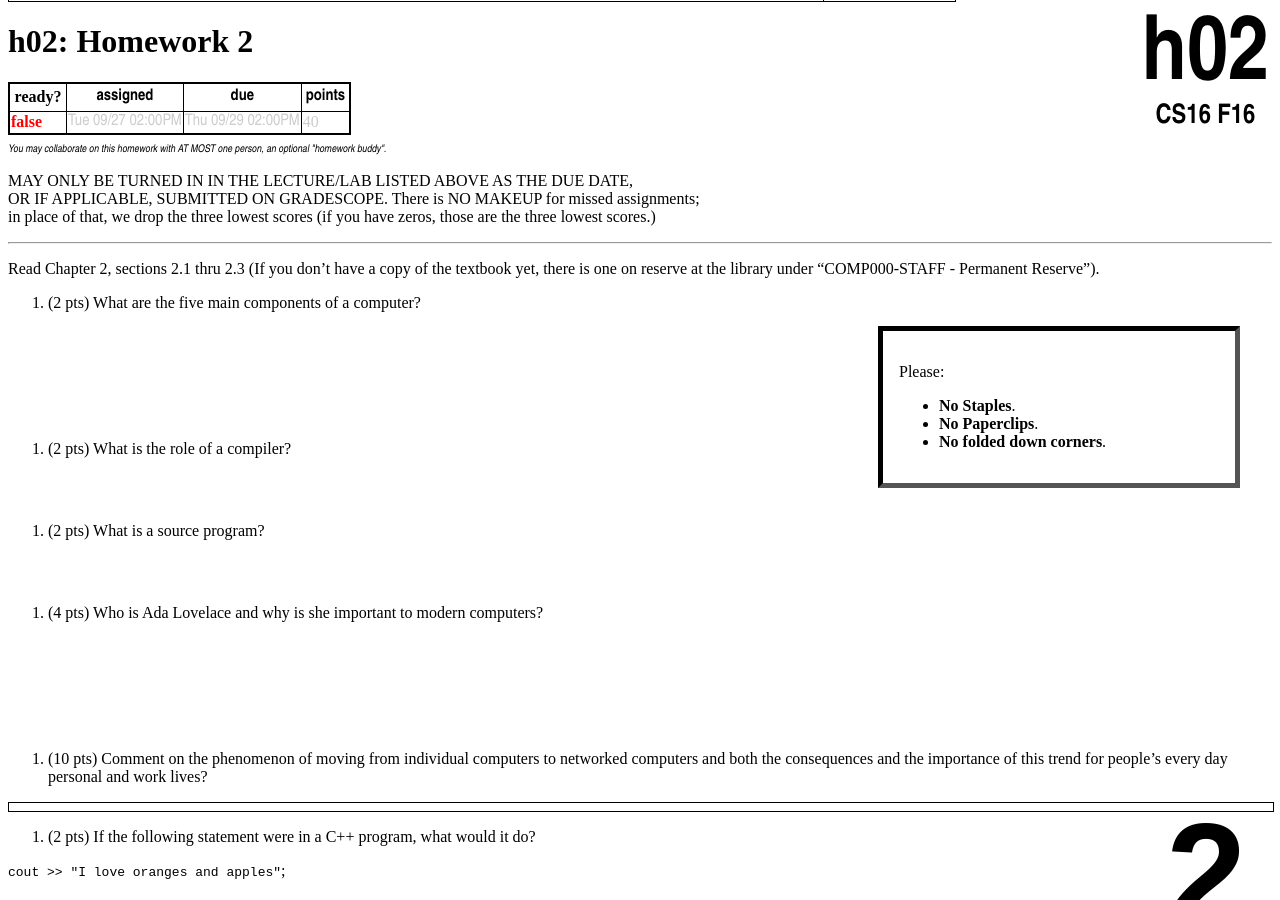
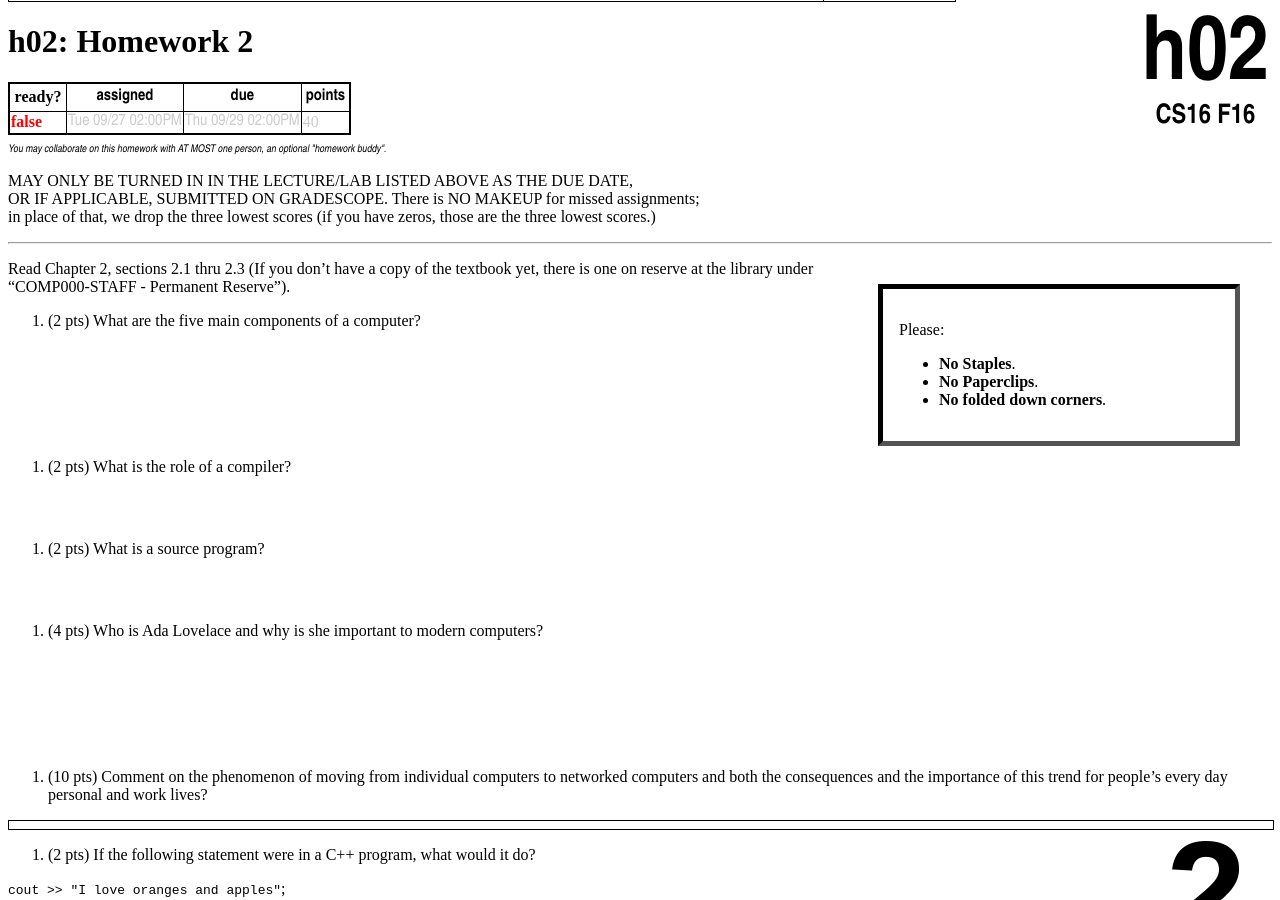
Before and after one commit to ucsb-cs16-s16/https-ucsb-cs16-s17.github.io, a Jekyll site: the page built from _hwk/h02.md, in a window 1280 px wide and 900 px high, scrolled down 444 px. Built offline with Jekyll 4.4.1, drawn with Linux system fonts in a browser that asks for light colours.

Commit message:
Update h02.md

```diff
--- a/_hwk/h02.md
+++ b/_hwk/h02.md
@@ -5,9 +5,10 @@ ready: false
 assigned: 2016-09-27 14:00:00.00-7:00
 due: 2016-09-29 14:00:00.00-7:00
 ---
+{% include no_staples_box.html %}
+
 Read Chapter 2, sections 2.1 thru 2.3   (If you don't have a copy of the textbook yet, there is one on reserve at the library under "COMP000-STAFF - Permanent Reserve").
 
-{% include no_staples_box.html %}
 
 1.	(2 pts) What are the five main components of a computer?
   <div style="margin-bottom:8em"></div>
```
